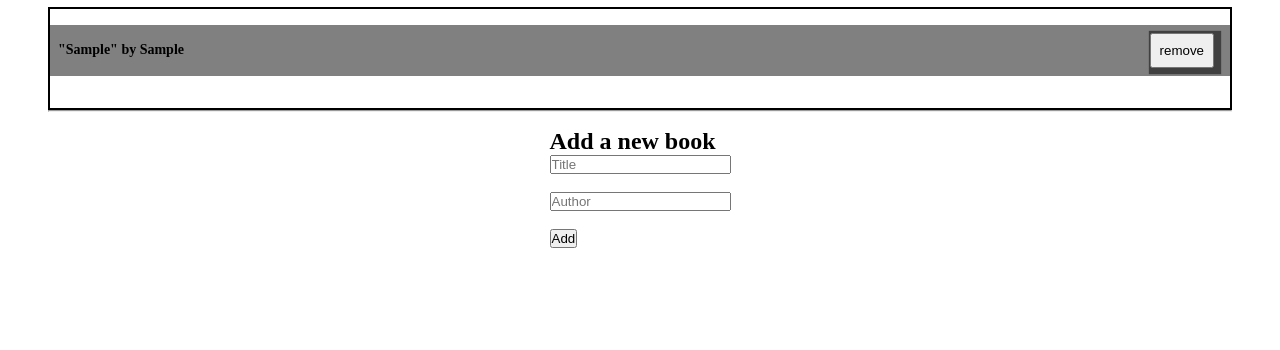
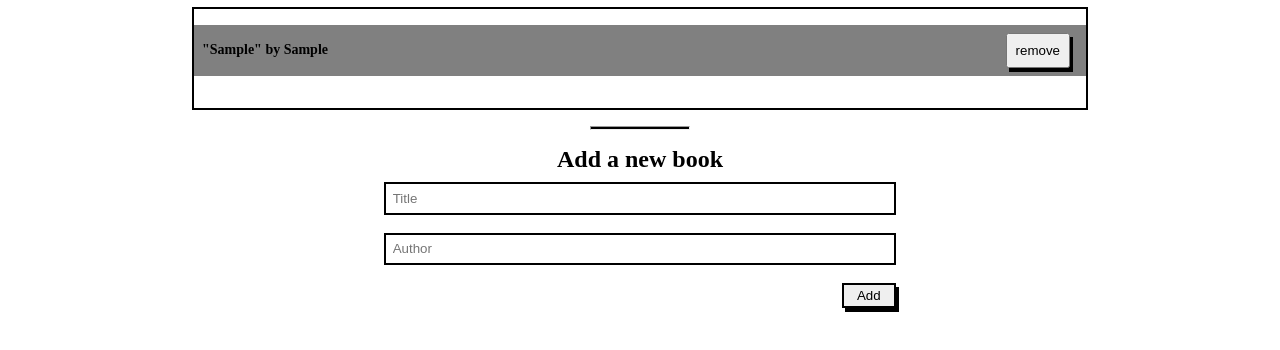
Before and after one commit to Moise-code/Awesome-books, a website: page index.html in a window 1280 px wide. Both pictures are taken after typing "Sample", "Sample" into the empty fields and a click on the button "Add". Shown: the part 78-428 px from the top of the page. Drawn offline with Linux system fonts and the light colour scheme.

Commit message:
Styled the input section and added no available books text dynamically

```diff
--- a/index.html
+++ b/index.html
@@ -15,9 +15,11 @@
             <h1 class="top-title">Awesome Books</h1>
             <ul id="awesome-books">
             </ul>
-            <hr>
+            <h3 id="no-book">No Available Books</h3>
+
         </div>
 
+        <hr>
         <div class="form-container">
             <h1>Add a new book</h1>
             <form action="">
@@ -27,7 +29,7 @@
                 <input type="text" name="author" id="author" placeholder="Author">
                 <br>
                 <br>
-                <button type="submit">Add</button>
+                <button class="button-shadow" type="submit">Add</button>
             </form>
         </div>
     </section>
--- a/main.js
+++ b/main.js
@@ -1,14 +1,11 @@
-const awesomeBooks = document.querySelector('#awesome-books');
+// const awesomeBooks = document.querySelector('#awesome-books');
 class Book {
   constructor() {
-    // this.title = null;
-    // this.author = null;
-    // this.id = null;
-
+    this.awesomeBooks = document.querySelector('#awesome-books');
     this.formSelector = document.querySelector('form');
     this.titleSelector = document.getElementById('title');
     this.authorSelector = document.getElementById('author');
-    this.allBtnSelector = awesomeBooks.querySelectorAll('.btn');
+    this.allBtnSelector = this.awesomeBooks.querySelectorAll('.btn');
 
     this.books = JSON.parse(localStorage.getItem('booksLocalStorage')) || [];
     this.title = localStorage.getItem('currentTitle') || null;
@@ -17,11 +14,11 @@ class Book {
 
   /* Display an added book to the UI */
   display() {
-    awesomeBooks.innerHTML += `
+    this.awesomeBooks.innerHTML += `
 
       <li id="${this.id}">
       <h2>"${this.title}"  by   ${this.author}</h2>
-      <button class="btn">remove</button>
+      <button class="btn button-shadow">remove</button>
       </li>
 
       `;
@@ -34,18 +31,17 @@ Filter out a removed book from an array of books contianed in each list item
   remove(id) {
     this.books = this.books.filter((book) => book.id !== id);
     localStorage.setItem('booksLocalStorage', JSON.stringify(this.books));
+    this.removeBorderFromBooks();
   }
 
   /*
 Initialize remove button event listeners
 */
   removeDom() {
-  this.allBtnSelector = awesomeBooks.querySelectorAll('.btn');
-  console.log(this.allBtnSelector)
+    this.allBtnSelector = this.awesomeBooks.querySelectorAll('.btn');
     this.allBtnSelector.forEach((btn) => {
       btn.addEventListener('click', (e) => {
         const parent = e.target.parentNode;
-      console.log(parent)
         this.remove(parent.id);
         parent.remove();
       });
@@ -62,12 +58,17 @@ Add a book object to the books array
 */
 
   add(bookObj) {
+    if (this.books.length === 0) {
+      document.getElementById('no-book').style.display = 'none';
+      // document.getElementById('added-book').style.textAlign = "center";
+    }
     this.display();
     this.books.push(bookObj);
     localStorage.setItem('booksLocalStorage', JSON.stringify(this.books));
     localStorage.setItem('currentTitle', '');
     localStorage.setItem('currentAuthor', '');
     this.removeDom();
+    this.addBorderToBooks();
   }
 
   /*
@@ -77,24 +78,22 @@ formSubmitted() {
     this.formSelector.onsubmit = (e) => {
       e.preventDefault();
       const { title, author } = e.target;
-    let book = new Book();
+      const book = new Book();
       book.title = title.value;
       book.author = author.value;
       book.id = Date.now().toString();
 
-    let bookObj = {
+      const bookObj = {
         title: title.value,
         author: author.value,
-      id: Date.now().toString()
-    }
-    //this.add(new Book(title.value, author.value, Date.now().toString()));
+        id: Date.now().toString(),
+      };
+      // this.add(new Book(title.value, author.value, Date.now().toString()));
       book.add(bookObj);
       e.target.title.value = '';
       e.target.author.value = '';
     };
   }
-
-
 
   /*
 Listen to the keyup event of the title input box and add it
@@ -107,7 +106,6 @@ addEventListenerForTitle() {
     });
   }
 
-
   /*
 Listen to the keyup event of the author input box and add it
 to the local storage to use it when reloading
@@ -119,9 +117,9 @@ addEventListenerForAuthor() {
     });
   }
 
-populateBooksOnload(){
+  populateBooksOnload() {
     this.books.forEach((book) => {
-        let b = new Book();
+      const b = new Book();
       b.title = book.title;
       b.author = book.author;
       b.id = book.id;
@@ -130,16 +128,29 @@ populateBooksOnload(){
 
     document.getElementById('title').value = this.title;
     document.getElementById('author').value = this.author;
-      this.removeDom(awesomeBooks);
+    this.removeDom(this.awesomeBooks);
+    this.removeBorderFromBooks();
   }
 
+  removeBorderFromBooks() {
+    if (this.books.length === 0) {
+      this.awesomeBooks.style.border = 'none';
+      document.getElementById('no-book').style.display = 'block';
+    } else {
+      document.getElementById('no-book').style.display = 'none';
+    }
+  }
+
+  addBorderToBooks() {
+    this.awesomeBooks.style.border = '2px solid black';
+  }
 }
 
 /*
 Display books, title and author variables when the window loads
 */
 
-let book = new Book();
+const book = new Book();
 book.formSubmitted();
 book.addEventListenerForTitle();
 book.addEventListenerForAuthor();
--- a/style.css
+++ b/style.css
@@ -17,6 +17,13 @@ body {
   padding: 3rem;
 }
 
+.book hr {
+  fill: black;
+  background-color: black;
+  height: 4px;
+  width: 100px;
+}
+
 .added-book {
   width: 100%;
 }
@@ -29,6 +36,13 @@ body {
 .added-book ul {
   border: 2px solid black;
   padding: 1rem 0;
+  width: 70vw;
+  margin: auto;
+}
+
+.form-container button {
+  float: right;
+  padding: 0.25em 1em;
 }
 
 .added-book ul li {
@@ -47,9 +61,36 @@ body {
 .added-book ul li > button {
   padding: 0.5rem;
   margin-right: 0.5rem;
-  box-shadow: 3px 2px 1px 4px rgba(0, 0, 0, 0.5);
 }
 
 .added-book ul li:nth-child(2n+1) {
   background-color: grey;
 }
+
+.form-container {
+  display: flex;
+  flex-direction: column;
+  width: 100%;
+  align-items: center;
+}
+
+.form-container > h1 {
+  margin-bottom: 0.6rem;
+}
+
+form > * {
+  border: 2px solid black;
+}
+
+form > input {
+  width: 40vw;
+  padding: 0.5em;
+}
+
+.button-shadow {
+  box-shadow: 3px 4px;
+}
+
+.added-book h3 {
+  text-align: center;
+}
```
Lines whose indentation alone changed are shown as unchanged.
